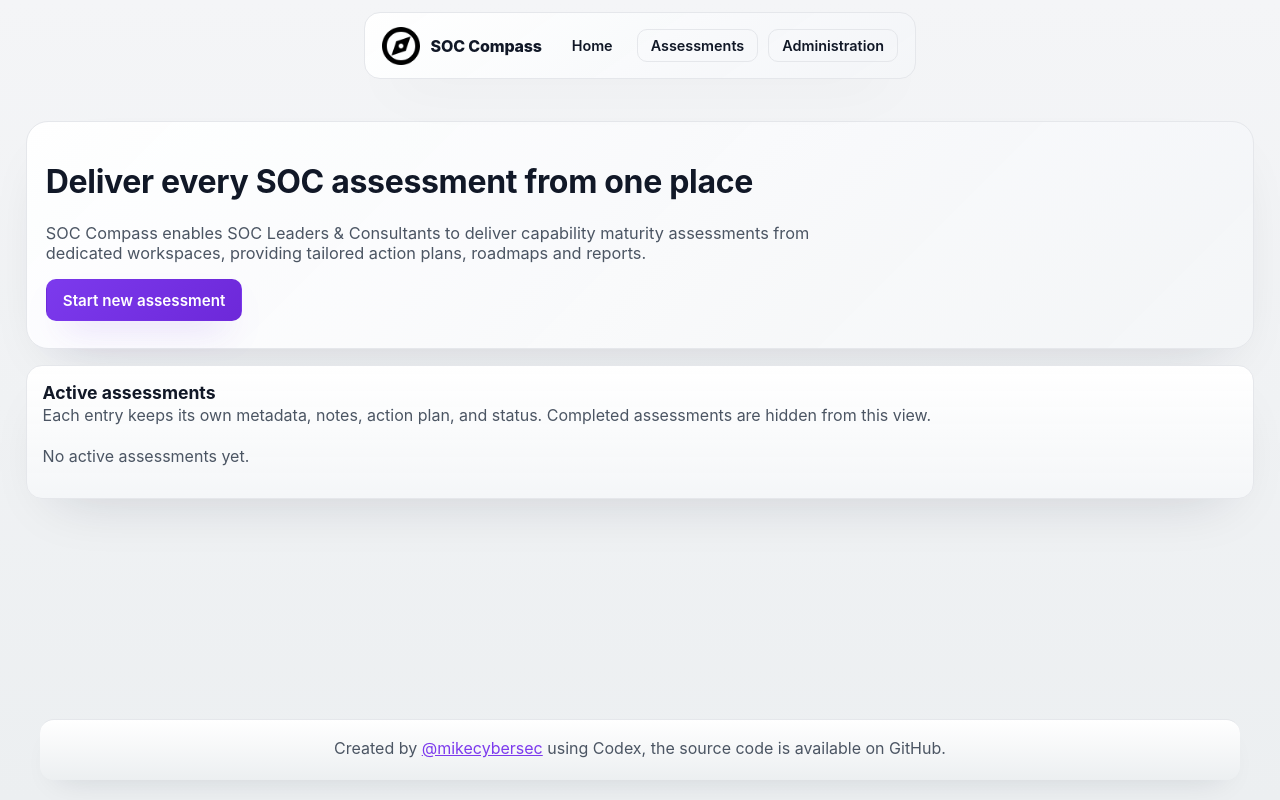
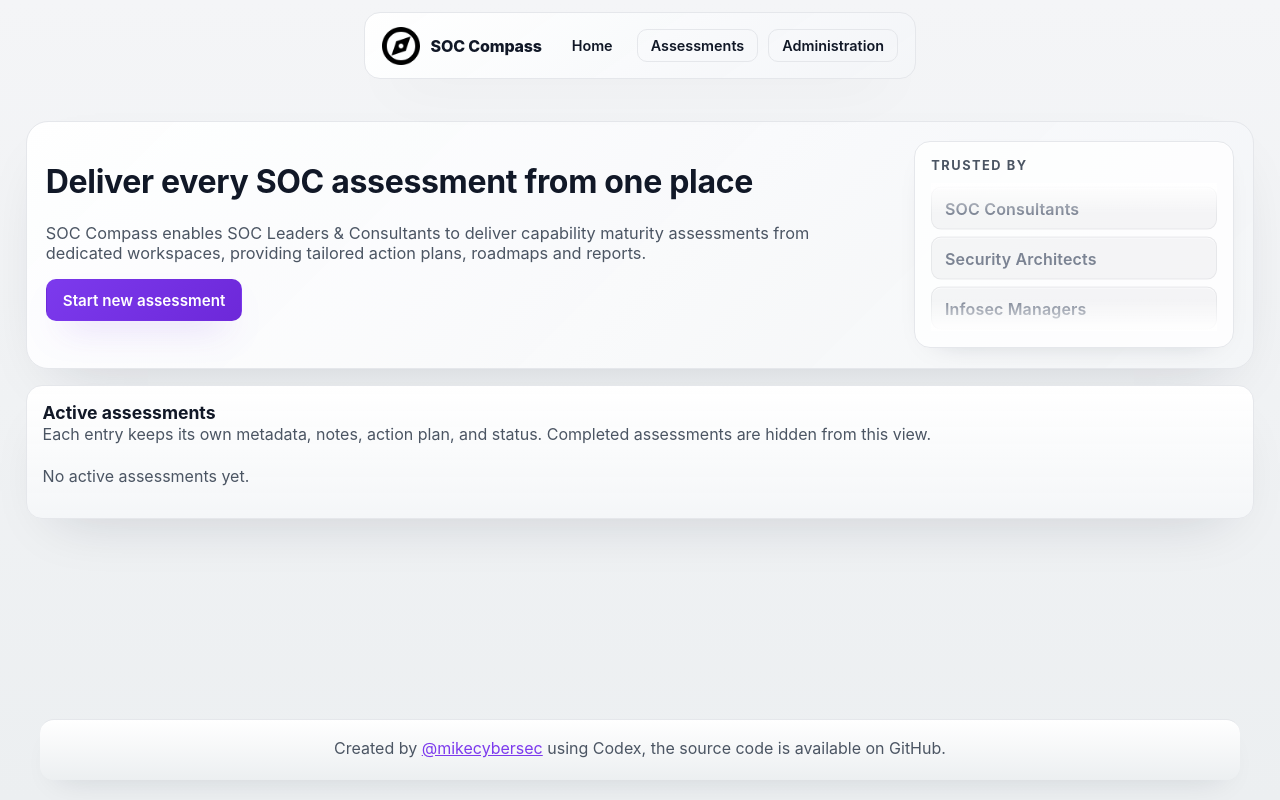
Before and after one commit to mikecybersec/SOC-Compass, a React (Vite) app in the folder soc-improvement-app/: page / in a window 1280 px wide. Built offline with nearby package versions, Linux system fonts and the light colour scheme.

Commit message:
Add trusted carousel to hero section

```diff
--- a/soc-improvement-app/src/index.css
+++ b/soc-improvement-app/src/index.css
@@ -883,6 +883,83 @@ label {
   box-shadow: var(--shadow);
 }
 
+.trusted-panel {
+  width: min(320px, 42%);
+  border-radius: 16px;
+  border: 1px solid var(--border);
+  background: rgba(255, 255, 255, 0.82);
+  box-shadow: inset 0 1px 0 rgba(255, 255, 255, 0.6), 0 10px 30px -24px rgba(15, 23, 42, 0.35);
+  padding: 1rem;
+  position: relative;
+  overflow: hidden;
+  display: flex;
+  flex-direction: column;
+  gap: 0.65rem;
+}
+
+.trusted-title {
+  margin: 0;
+  text-transform: uppercase;
+  letter-spacing: 0.12em;
+  font-weight: 700;
+  font-size: 0.8rem;
+  color: var(--muted);
+}
+
+.trusted-carousel {
+  position: relative;
+  overflow: hidden;
+  height: 148px;
+}
+
+.trusted-carousel::before,
+.trusted-carousel::after {
+  content: '';
+  position: absolute;
+  left: 0;
+  right: 0;
+  height: 32px;
+  pointer-events: none;
+  z-index: 1;
+}
+
+.trusted-carousel::before {
+  top: 0;
+  background: linear-gradient(180deg, rgba(255, 255, 255, 0.95), rgba(255, 255, 255, 0));
+}
+
+.trusted-carousel::after {
+  bottom: 0;
+  background: linear-gradient(0deg, rgba(255, 255, 255, 0.95), rgba(255, 255, 255, 0));
+}
+
+.trusted-list {
+  display: flex;
+  flex-direction: column;
+  gap: 0.45rem;
+  animation: trusted-scroll 14s linear infinite;
+}
+
+.trusted-item {
+  padding: 0.65rem 0.8rem;
+  border-radius: 10px;
+  background: rgba(15, 23, 42, 0.035);
+  border: 1px solid rgba(15, 23, 42, 0.06);
+  color: #7b8393;
+  font-weight: 600;
+  letter-spacing: 0.01em;
+  box-shadow: inset 0 1px 0 rgba(255, 255, 255, 0.6);
+}
+
+@keyframes trusted-scroll {
+  0% {
+    transform: translateY(0);
+  }
+  100% {
+    transform: translateY(-50%);
+  }
+}
+
 .hero-card {
   width: min(440px, 45%);
   align-self: stretch;
@@ -1363,6 +1440,14 @@ label {
     width: 100%;
   }
 
+  .trusted-panel {
+    width: 100%;
+  }
+
+  .trusted-carousel {
+    height: 132px;
+  }
+
   .hero-footnote {
     flex-direction: column;
     gap: 0.25rem;
--- a/soc-improvement-app/src/pages/Home.jsx
+++ b/soc-improvement-app/src/pages/Home.jsx
@@ -27,6 +27,14 @@ const objectiveOptions = [
 const disabledFrameworks = ['sim3', 'inform'];
 const getInitialFrameworkId = (frameworkId) =>
   disabledFrameworks.includes(frameworkId) ? 'soc_cmm' : frameworkId;
+
+const trustedRoles = [
+  'SOC Managers',
+  'SOC Leaders',
+  'SOC Consultants',
+  'Security Architects',
+  'Infosec Managers',
+];
 
 const ModeSelectionModal = ({ open, onClose, onSelectSolo }) => {
   if (!open) return null;
@@ -356,6 +364,18 @@ const Home = ({
             <Button onClick={onOpenStartModal}>Start new assessment</Button>
           </div>
         </div>
+        <div className="trusted-panel" aria-label="Trusted audience carousel">
+          <p className="trusted-title">Trusted By</p>
+          <div className="trusted-carousel" aria-hidden="true">
+            <div className="trusted-list">
+              {[...trustedRoles, ...trustedRoles].map((role, index) => (
+                <div className="trusted-item" key={`${role}-${index}`}>
+                  {role}
+                </div>
+              ))}
+            </div>
+          </div>
+        </div>
       </header>
 
       <div className="home-grid">
```
